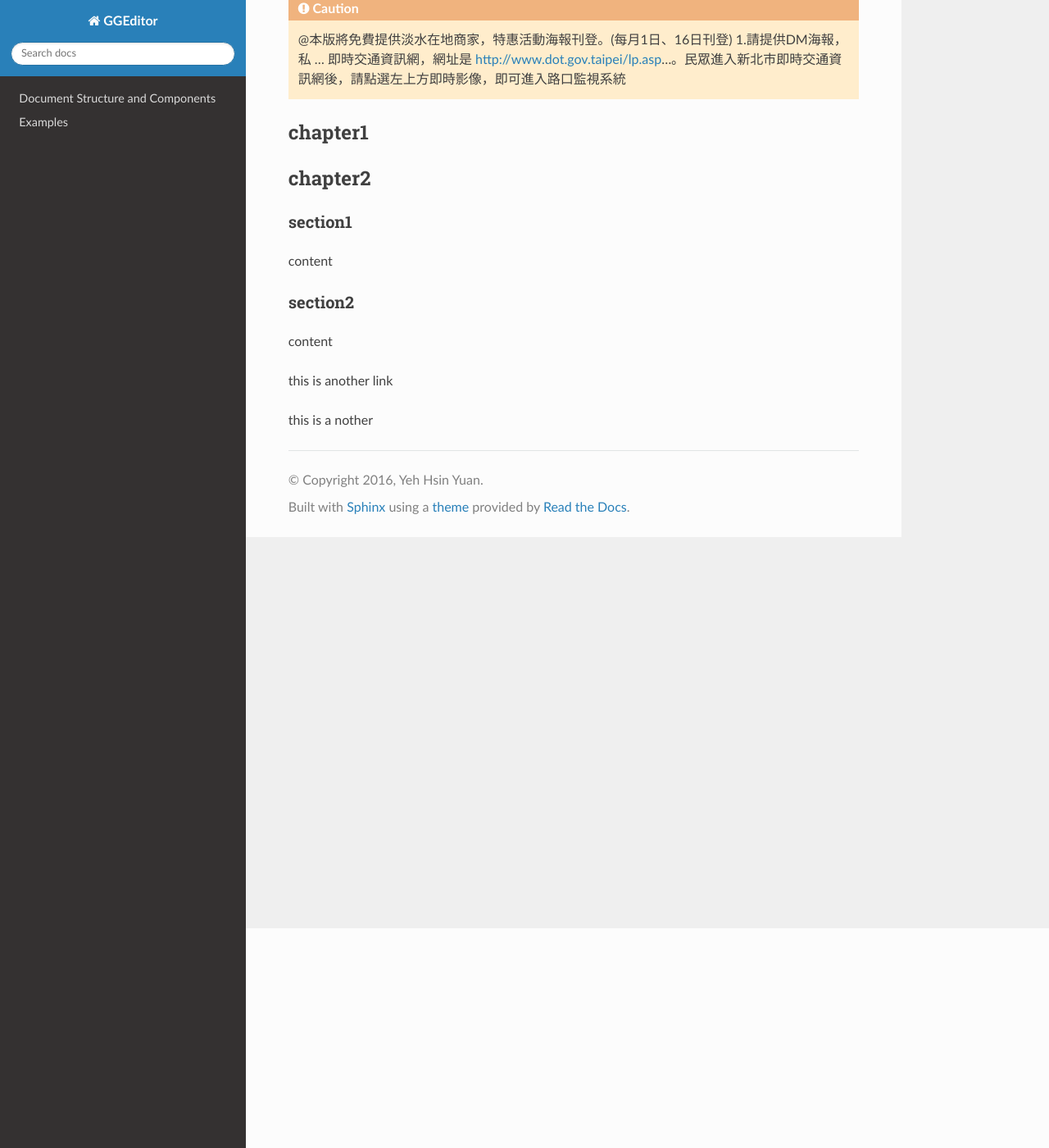
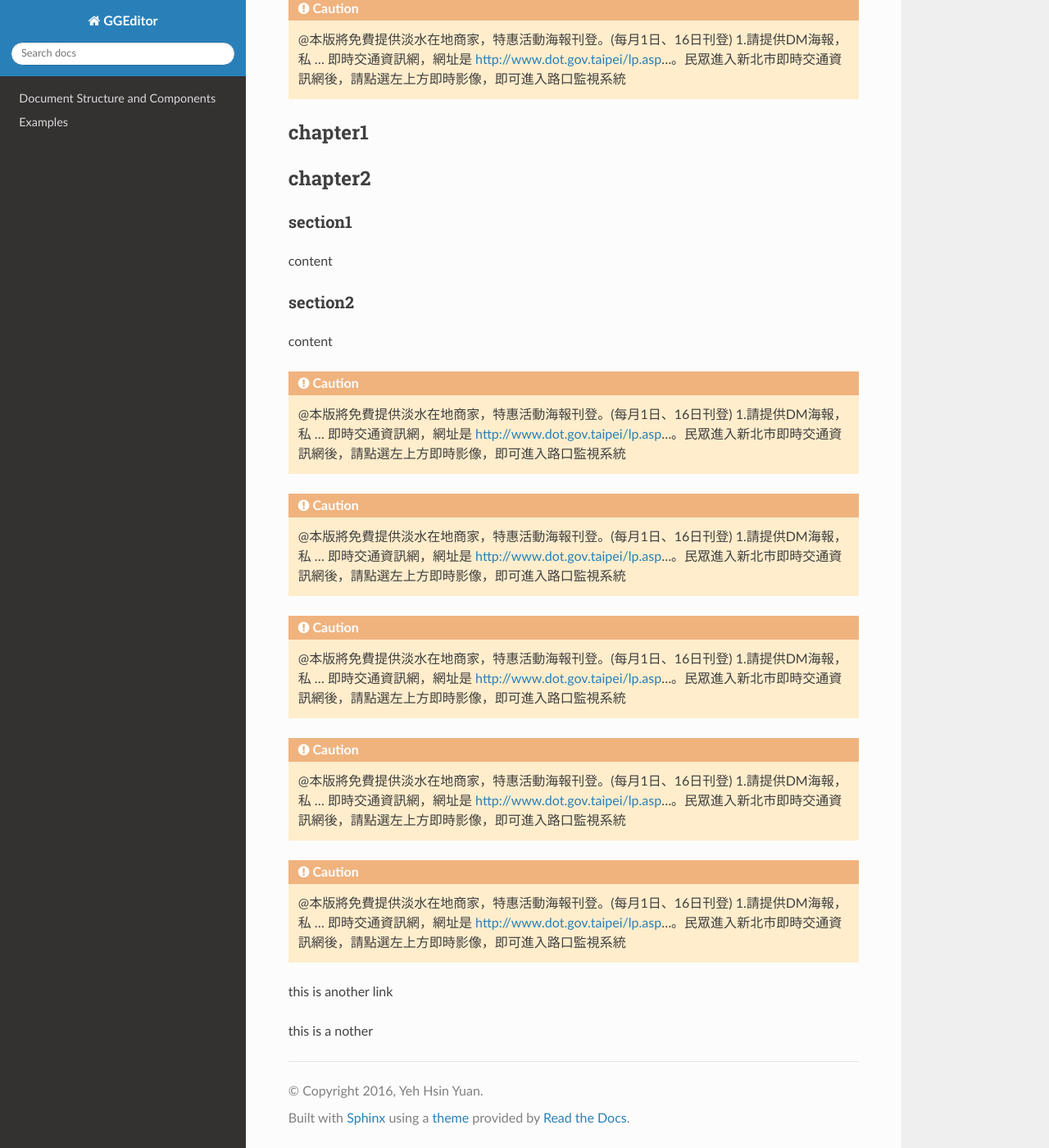
Before and after one commit to iapyeh/GGeditor, a Sphinx documentation site: the page built from docs/develop_test.rst, in a window 1280 px wide and 1400 px high, scrolled down 268 px. Shown: the whole window at 82% size. Built offline with Sphinx 7.4.7 and the Read the Docs theme 2.0.0, drawn with Linux system fonts in a browser that asks for light colours.

Commit message:
Update develop_test.rst

```diff
--- a/docs/develop_test.rst
+++ b/docs/develop_test.rst
@@ -4,7 +4,7 @@ G地商家，特惠Geditor
 
         Warning: TABLE_OF_CONTENTS skiped
 
-link  `title <label>`_ chapter2
+link  `title <#label>`_ chapter2
 
 
 .. caution::
@@ -27,7 +27,27 @@ section2
 
 content
 
+.. caution::
 
+    @本版將免費提供淡水在地商家，特惠活動海報刊登。(每月1日、16日刊登) 1.請提供DM海報，私 ... 即時交通資訊網，網址是 http://www.dot.gov.taipei/lp.asp…。民眾進入新北市即時交通資訊網後，請點選左上方即時影像，即可進入路口監視系統
+
+.. caution::
+
+    @本版將免費提供淡水在地商家，特惠活動海報刊登。(每月1日、16日刊登) 1.請提供DM海報，私 ... 即時交通資訊網，網址是 http://www.dot.gov.taipei/lp.asp…。民眾進入新北市即時交通資訊網後，請點選左上方即時影像，即可進入路口監視系統
+
+
+.. caution::
+
+    @本版將免費提供淡水在地商家，特惠活動海報刊登。(每月1日、16日刊登) 1.請提供DM海報，私 ... 即時交通資訊網，網址是 http://www.dot.gov.taipei/lp.asp…。民眾進入新北市即時交通資訊網後，請點選左上方即時影像，即可進入路口監視系統
+
+
+.. caution::
+
+    @本版將免費提供淡水在地商家，特惠活動海報刊登。(每月1日、16日刊登) 1.請提供DM海報，私 ... 即時交通資訊網，網址是 http://www.dot.gov.taipei/lp.asp…。民眾進入新北市即時交通資訊網後，請點選左上方即時影像，即可進入路口監視系統
+
+.. caution::
+
+    @本版將免費提供淡水在地商家，特惠活動海報刊登。(每月1日、16日刊登) 1.請提供DM海報，私 ... 即時交通資訊網，網址是 http://www.dot.gov.taipei/lp.asp…。民眾進入新北市即時交通資訊網後，請點選左上方即時影像，即可進入路口監視系統
 .. _label:
 
 this is another link
```
